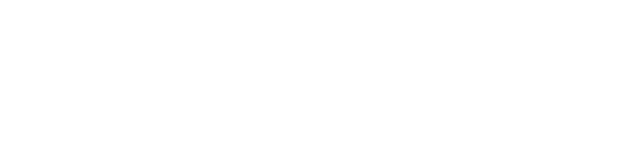
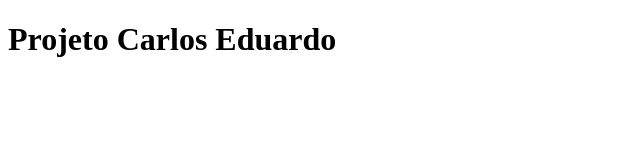
Before and after one commit to kduardo/curso-git, a plain HTML site: page index.html in a window 1280 px wide. Shown: the whole page, without its empty margins (0-640 px from the left). Drawn offline with Linux system fonts and the light colour scheme.

Commit message:
Titulo da pagina

```diff
--- a/index.html
+++ b/index.html
@@ -4,6 +4,6 @@
 	<title></title>
 </head>
 <body>
-
+<h1>Projeto Carlos Eduardo</h1>
 </body>
 </html>
```
